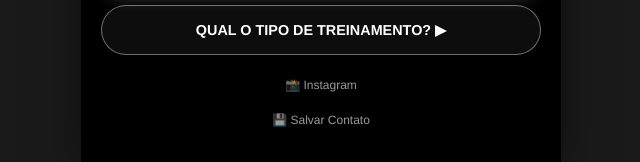
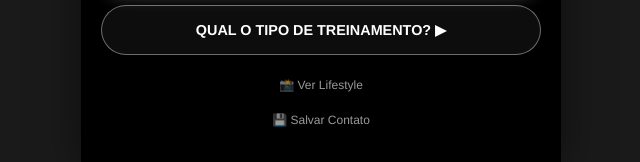
Before and after one commit to pmairowski/placido-card, a plain HTML site: page index.html in a window 1280 px wide. Shown: the part 635-797 px from the top of the page, 319-959 px from the left. Drawn offline with Linux system fonts and the light colour scheme.

Commit message:
Add files via upload

```diff
--- a/index.html
+++ b/index.html
@@ -159,7 +159,7 @@
 
                     <div class="footer-links">
                         <a href="https://instagram.com/placido_salles" target="_blank" class="link-discreto">
-                            📸 Instagram
+                            📸 Ver Lifestyle
                         </a>
 
                         <a href="contato.vcf" class="link-discreto">
```
Also changed, not shown: qrcode.png.
